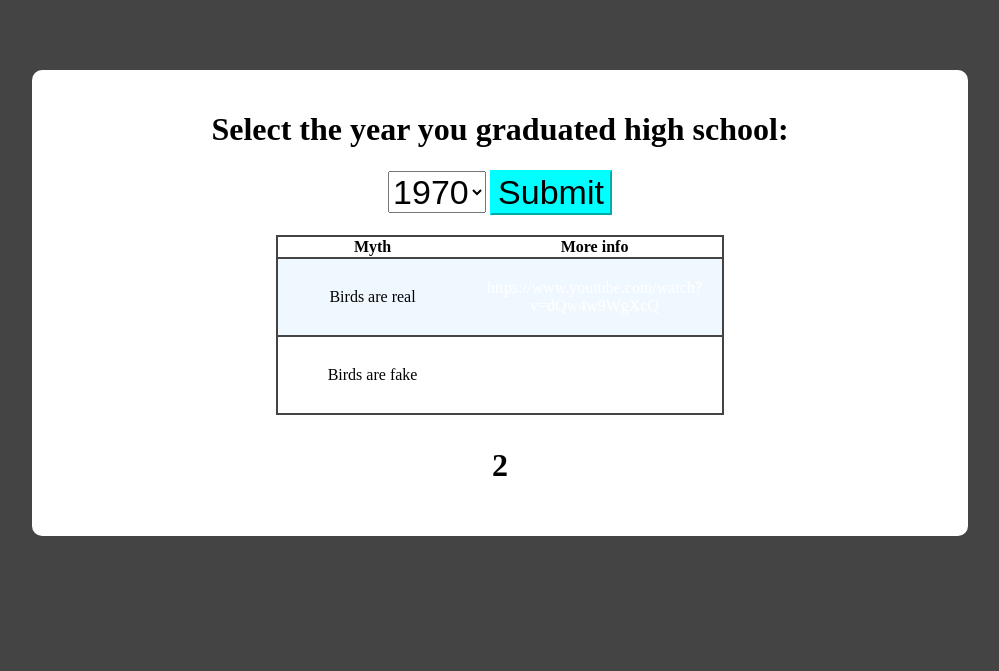
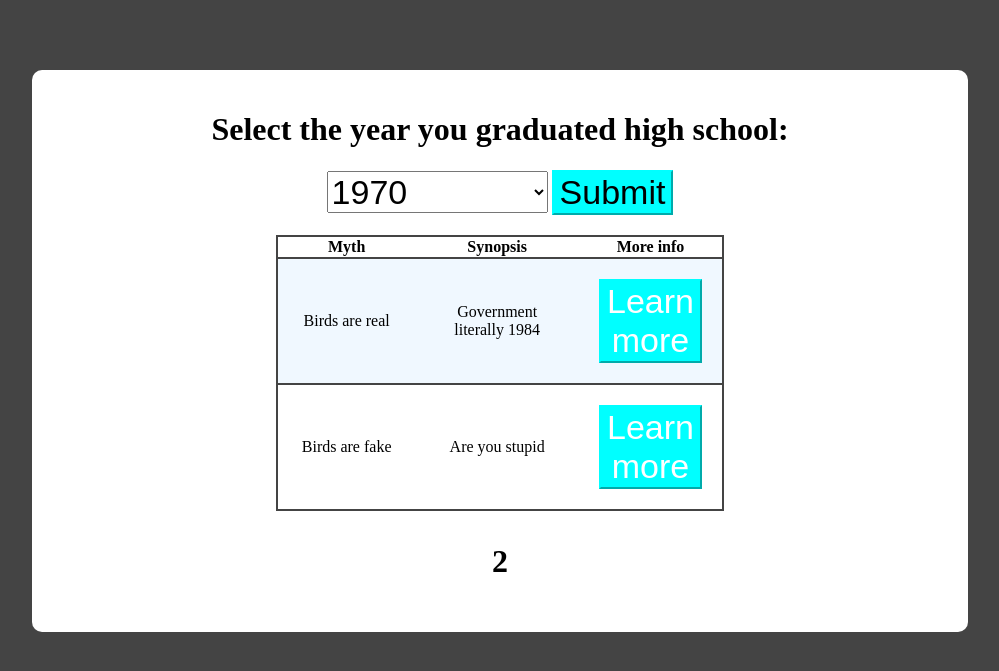
Before and after one commit to Beckamabobby/Disproven-Fact-Website, a Flask app: page / in a window 1280 px wide. Shown: the part 112-783 px from the top of the page, without its empty margins (40-1039 px from the left). Run offline with Flask 2, Linux system fonts and the light colour scheme.

Commit message:
Add new category for myths and make links seeable.

```diff
--- a/src/templates/Index.html
+++ b/src/templates/Index.html
@@ -1,7 +1,7 @@
 <!DOCTYPE html>
 <html lang="en">
   <head>
-    <meta charset="UTF-8">
+    <meta charset="UTF-8" />
     <title>Disproven Facts</title>
     <style>
       body {
@@ -40,7 +40,7 @@
         border-color: aqua;
       }
 
-        .button1{
+      .button1 {
         background-color: darkgreen;
         border: white solid;
         border-radius: 10px;
@@ -48,10 +48,9 @@
         color: white;
         transition-duration: 0.4s;
         float: right;
-
       }
 
-        .button1:hover{
+      .button1:hover {
         background-color: #444444;
         border-color: darkgreen;
       }
@@ -65,9 +64,9 @@
         text-decoration: none;
       }
 
-        a:visited, a:active {
+      a:visited,
+      a:active {
         text-decoration: none;
-            color: white;
       }
 
       select {
@@ -79,7 +78,8 @@
         border: 2px solid #444444;
       }
 
-        table, td {
+      table,
+      td {
         text-align: center;
         border-left: 2px solid none;
         border-right: 2px solid none;
@@ -97,62 +97,66 @@
       tr:nth-child(even) {
         background-color: aliceblue;
       }
-
     </style>
   </head>
   <body>
     <header>
-    <button class="button button1"><a href="https://forms.gle/J1Thc5r1d9mTvLA96">Submit a disproven fact you were taught</a></button>
+      <button class="button button1">
+        <a href="https://forms.gle/J1Thc5r1d9mTvLA96"
+          >Submit a disproven fact you were taught</a
+        >
+      </button>
     </header>
 
     <div class="main">
-        <div  style="text-align: center;">
+      <div style="text-align: center">
         <form action="Results.html">
           <label><h1>Select the year you graduated high school:</h1></label>
-                <label for="years"></label><select id="years" name="years">
-                    <option value = "1970">1970</option>
-                    <option value = "1971">1971</option>
-                    <option value = "1972">1972</option>
-                    <option value = "1973">1973</option>
-                    <option value = "1974">1974</option>
-                    <option value = "1975">1975</option>
-                    <option value = "1976">1976</option>
-                    <option value = "1977">1977</option>
-                    <option value = "1978">1978</option>
-                    <option value = "1979">1979</option>
-                    <option value = "1980">1980</option>
-                    <option value = "1981">1981</option>
-                    <option value = "1982">1982</option>
-                    <option value = "1983">1983</option>
-                    <option value = "1984">1984</option>
-                    <option value = "1985">1985</option>
-                    <option value = "1986">1986</option>
-                    <option value = "1987">1987</option>
-                    <option value = "1988">1988</option>
-                    <option value = "1989">1989</option>
-                    <option value = "1990">1990</option>
-                    <option value = "1991">1991</option>
-                    <option value = "1992">1992</option>
-                    <option value = "1993">1993</option>
-                    <option value = "1994">1994</option>
-                    <option value = "1995">1995</option>
-                    <option value = "1996">1996</option>
-                    <option value = "1997">1997</option>
-                    <option value = "1998">1998</option>
-                    <option value = "1999">1999</option>
-                    <option value = "2000">2000</option>
-                    <option value = "2001">2001</option>
-                    <option value = "2002">2002</option>
-                    <option value = "2003">2003</option>
-                    <option value = "2004">2004</option>
-                    <option value = "2005">2005</option>
-                    <option value = "2006">2006</option>
-                    <option value = "2007">2007</option>
-                    <option value = "2008">2008</option>
-                    <option value = "2009">2009</option>
-                    <option value = "2010">2010</option>
+          <label for="years"></label
+          ><select id="years" name="years">
+            <option value="1970">1970</option>
+            <option value="1971">1971</option>
+            <option value="1972">1972</option>
+            <option value="1973">1973</option>
+            <option value="1974">1974</option>
+            <option value="1975">1975</option>
+            <option value="1976">1976</option>
+            <option value="1977">1977</option>
+            <option value="1978">1978</option>
+            <option value="1979">1979</option>
+            <option value="1980">1980</option>
+            <option value="1981">1981</option>
+            <option value="1982">1982</option>
+            <option value="1983">1983</option>
+            <option value="1984">literallly 1984</option>
+            <option value="1985">1985</option>
+            <option value="1986">1986</option>
+            <option value="1987">1987</option>
+            <option value="1988">1988</option>
+            <option value="1989">1989</option>
+            <option value="1990">1990</option>
+            <option value="1991">1991</option>
+            <option value="1992">1992</option>
+            <option value="1993">1993</option>
+            <option value="1994">1994</option>
+            <option value="1995">1995</option>
+            <option value="1996">1996</option>
+            <option value="1997">1997</option>
+            <option value="1998">1998</option>
+            <option value="1999">1999</option>
+            <option value="2000">2000</option>
+            <option value="2001">2001</option>
+            <option value="2002">2002</option>
+            <option value="2003">2003</option>
+            <option value="2004">2004</option>
+            <option value="2005">2005</option>
+            <option value="2006">2006</option>
+            <option value="2007">2007</option>
+            <option value="2008">2008</option>
+            <option value="2009">2009</option>
+            <option value="2010">2010</option>
           </select>
-                <input class="button button2" type="submit">
+          <input class="button button2" type="submit" />
         </form>
       </div>
 
@@ -161,28 +165,30 @@
       <center>
         <table>
           <tr>
-                <th>Myth</th><th>More info</th>
+            <th>Myth</th>
+            <th>Synopsis</th>
+            <th>More info</th>
           </tr>
           {% for myth in myths %}
           <tr>
-                    <td>{{ myth.title }}</td><td><a href="{{ myth.url }}">{{ myth.url }}</a></td>
+            <td>{{ myth.title }}</td>
+            <td>{{ myth.synopsis }}</td>
+            <td><button class="button button2"><a href="{{ myth.url }}">Learn more</a></td>
           </tr>
           {% endfor %}
         </table>
       </center>
 
       <h1><p id="test"></p></h1>
-
     </div>
 
     <script>
-        document.getElementById("test").innerHTML = Math.floor(Math.random() * 2) + 1;
+      document.getElementById("test").innerHTML =
+        Math.floor(Math.random() * 2) + 1;
     </script>
 
     <?php
     $text = "PHP";
     echo "I love $txt!";
-    >
-
-</body>
+    ></body>
 </html>
```
Lines whose indentation alone changed are shown as unchanged.
